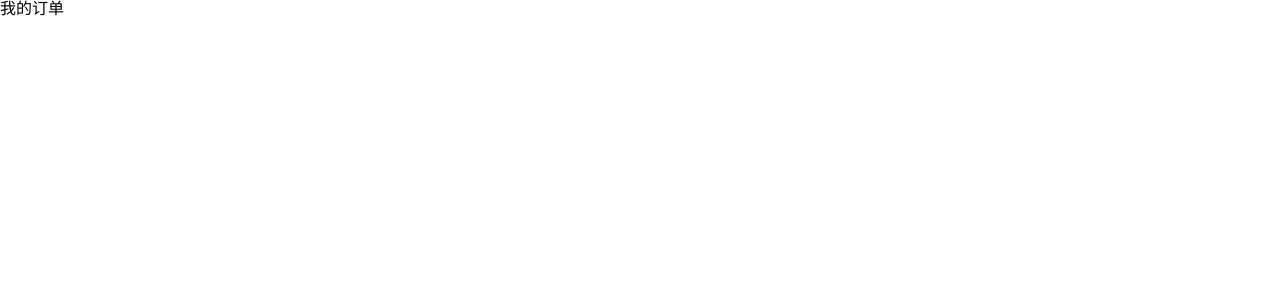
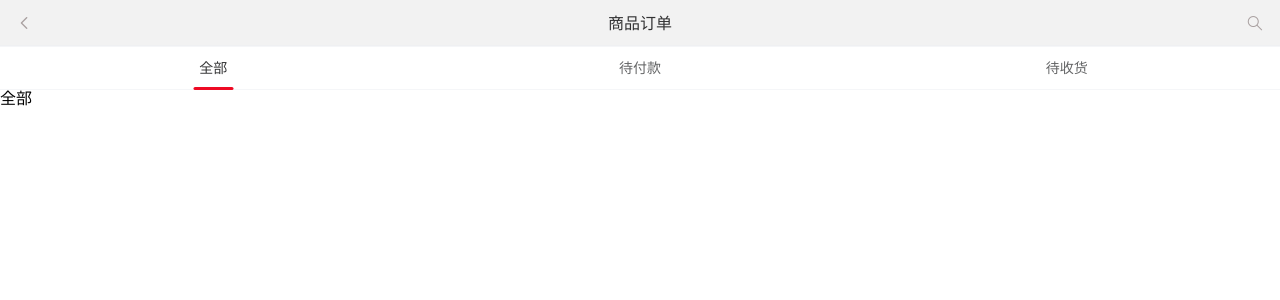
Before and after one commit to luowanbao/project, a Vue app: page /#/myOrder in a window 1280 px wide. Shown: the top 300 px of the page. Built offline with nearby package versions, Linux system fonts and the light colour scheme; sample sign-in values are in the browser's storage.

Commit message:
拉取远程dev最新代码

```diff
--- a/src/pages/myOrder/index.vue
+++ b/src/pages/myOrder/index.vue
@@ -1,5 +1,32 @@
 <template>
-  <div>我的订单</div>
+  <div class="myOrder">
+    <!-- header部分 -->
+    <transition name="topbar">
+      <van-nav-bar
+        class="fenlei_top"
+        v-show="topbarShow"
+        title="商品订单"
+        left-arrow
+        :fixed="true"
+        :placeholder="true"
+        @click-left="onClickLeft"
+        @click-right="onClickRight"
+      >
+        <template #right>
+          <van-icon name="search" size="18" />
+        </template>
+      </van-nav-bar>
+    </transition>
+
+    <van-tabs v-model="activeName" :border="true" animated>
+      <!-- <van-tab v-for="index in 3" :key="index" :title="'选项 ' + index">
+        内容 {{ index }}
+      </van-tab> -->
+      <van-tab title="全部" name="allOrder">全部</van-tab>
+      <van-tab title="待付款" name="toBePaid">待付款</van-tab>
+      <van-tab title="待收货" name="toBeReceived">待收货</van-tab>
+    </van-tabs>
+  </div>
 </template>
 
 <script>
@@ -11,14 +38,25 @@ export default {
   components: {},
   data() {
     //这里存放数据,返回值为一个对象
-    return {};
+    return {
+      topbarShow: true,
+      activeName: 'allOrder',
+    };
   },
   //计算属性 依赖缓存,多对一(即多个影响一个),不支持异步
   computed: {},
   //监控data中的数据变化,不依赖缓存,一对多,支持异步
   watch: {},
   //方法集合
-  methods: {},
+  methods: {
+    onClickLeft() {
+      console.log('点击了返回按钮');
+    },
+
+    onClickRight() {
+      console.log('点击了搜索');
+    },
+  },
   //生命周期 - 创建完成（可以访问当前this实例）
   created() {},
   //生命周期 - 挂载完成（可以访问DOM元素）
@@ -33,4 +71,11 @@ export default {
 };
 </script>
 <style scoped>
+  /* topbar样式 */
+  .fenlei_top /deep/ .van-nav-bar  {
+    background: #F2F2F2;
+  }
+  .fenlei_top /deep/ .van-nav-bar .van-icon {
+    color: rgb(168, 159, 159);
+  }
 </style>
```
Also changed, not shown: src/pages/fenlei/index.vue (line endings or trailing spaces).
